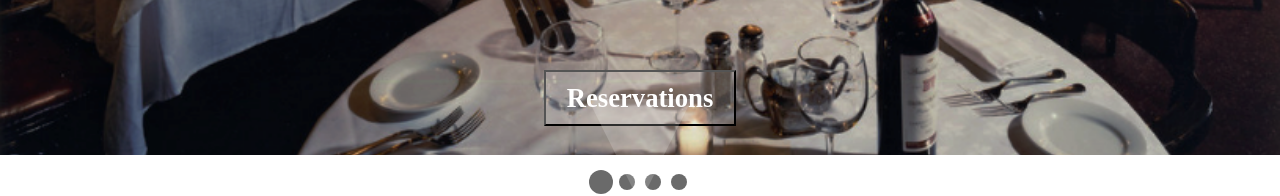
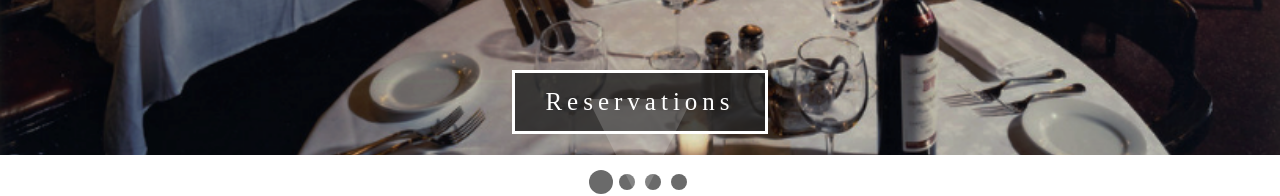
Before and after one commit to connorlagana/keens, a React (Create React App) app in the folder client/: page / in a window 1280 px wide. Shown: the part 613-809 px from the top of the page. Built offline with nearby package versions, Linux system fonts and the light colour scheme.

Commit message:
i fucked with henritas buttons lol

```diff
--- a/client/src/App.css
+++ b/client/src/App.css
@@ -79,20 +79,33 @@ html {
 .Reservations {
   /* border: 4px solid red; */
   align-items: center;
-  height: 7vh;
-  width: 15vw;
+  height: 8vh;
+  width: 20vw;
   margin-top: 15vh;
-  background-color: rgba(255, 255, 255, 0.2);
+  background-color: rgba(34, 34, 34, 0.8);
+  box-shadow: none;
+  border: solid;
+  border-color: white;
+  font-family: Kailasa;
+  font-size: 25px;
+  font-weight: normal;
+  font-stretch: normal;
+  font-style: normal;
+  line-height: 1.28;
+  letter-spacing: 5px;
+  text-align: left;
+  color: #ffffff;
+  text-align: center;
+  transition: 0.3s ease;
+  cursor: pointer;
 }
 
-#reserveName {
-  /* width: 191px;
-  height: 29px; */
-  font-family: Kailasa;
-  margin: 0 auto;
-  font-size: 2em;
-  color: white;
+.Reservations:hover {
+  background-color: rgb(255, 255, 255);
+  color: #050221;
+  border-color: #050221;
 }
+
 * {
   font-family: Kailasa;
 }
@@ -177,6 +190,14 @@ html {
   height: 6vh;
   width: 18vw;
   margin-top: 50px;
+  cursor: pointer;
+  transition: 0.3s ease;
+}
+
+#menuButton:hover {
+  background-color: rgb(255, 255, 255);
+  color: #050221;
+  border-color: #050221;
 }
 
 .Location {
--- a/client/src/components/Hero.js
+++ b/client/src/components/Hero.js
@@ -8,9 +8,7 @@ class Hero extends Component {
         <Slider />
         <div className="resturantName">
           <h1>KEEN'S STEAK HOUSE</h1>
-          <button className="Reservations">
-            <h4 id="reserveName">Reservations</h4>
-          </button>
+          <button className="Reservations">Reservations</button>
         </div>
        <a href="#about"><div className="polygon"></div></a>
       </div>
```
